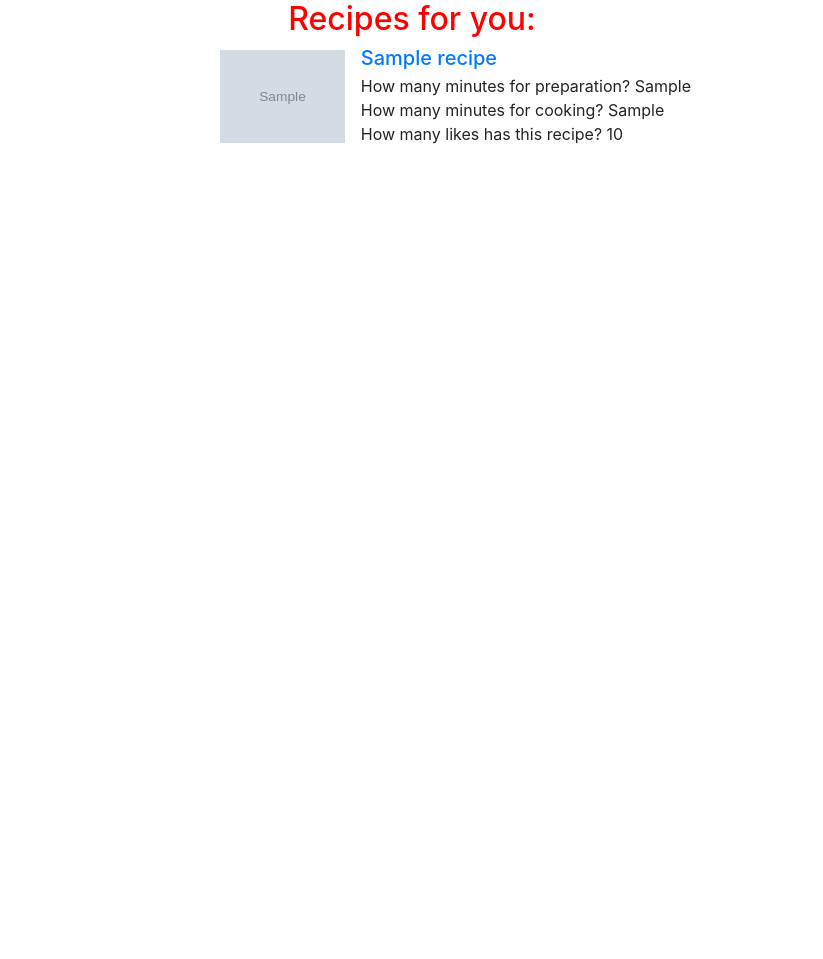
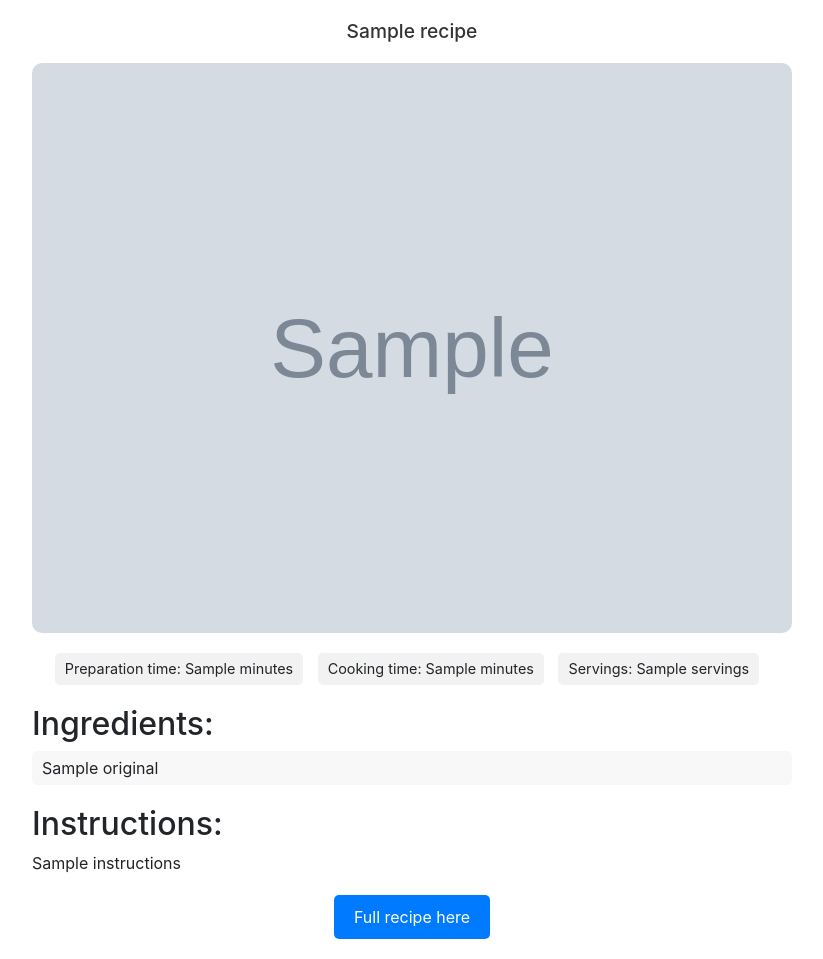
Before and after one commit to Kevin44France/FoodAssistant, a Flask app: template webApp/templates/recipes.html in a window 1280 px wide. Shown: the whole page, without its empty margins (228-1051 px from the left). Before the commit the page ends 144 px from the top, so only its background shows below. Run offline with Flask 3, Linux system fonts and the light colour scheme; the template is opened without the code that fills it: most values are stand-ins (such as "Sample title", 1, 10 or a date in 2020); grey boxes marked "Sample" are stand-in pictures; some libraries are stand-ins or nearby versions.

Commit message:
Working with json file

```diff
--- a/webApp/app.py
+++ b/webApp/app.py
@@ -1,3 +1,5 @@
+import json
+
 from flask import Flask, render_template, request
 
 import requests
@@ -15,57 +17,30 @@ find = "recipes/findByIngredients"
 randomFind = "recipes/random"
 
 
+def find_recipe_by_id(recipe_id):
+    with open('../Data/dataset.json', 'r') as file:
+        data = json.load(file)
+        for recipe in data['recipes']:
+            if recipe['id'] == recipe_id:
+                return recipe
+    return None  # Retourne None si aucune recette n'est trouvée
+
+
 @app.route('/')
 def search_page():
-    return render_template('search.html')
+    with open('../Data/dataset.json', 'r') as file:
+        data = json.load(file)
+    return render_template('search.html', recipes=data['recipes'])
 
 
-@app.route('/recipes')
-def get_recipes():
-    if str(request.args['ingridients']).strip() != "":
-        # If there is a list of ingridients -> list
-        querystring = {"number": "5", "ranking": "1", "ignorePantry": "false",
-                       "ingredients": request.args['ingridients']}
-        response = requests.request("GET", url + find, headers=headers, params=querystring).json()
-        return render_template('recipes.html', recipes=response)
+@app.route('/recipe/<int:recipe_id>')
+def recipe_detail(recipe_id):
+    recipe = find_recipe_by_id(recipe_id)
+    if recipe:
+        return render_template('recipes.html', recipe=recipe)
     else:
-        # Random recipes
-        querystring = {"number": "5"}
-        response = requests.request("GET", url + randomFind, headers=headers, params=querystring).json()
-        print(response)
-        return render_template('recipes.html', recipes=response['recipes'])
-
-
-@app.route('/recipe')
-def get_recipe():
-    recipe_id = request.args['id']
-    recipe_info_endpoint = "recipes/{0}/information".format(recipe_id)
-    ingedientsWidget = "recipes/{0}/ingredientWidget.json".format(recipe_id)
-    equipmentWidget = "recipes/{0}/equipmentWidget.json".format(recipe_id)
-
-    recipe_info = requests.request("GET", url + recipe_info_endpoint, headers=headers).json()
-
-    recipe_headers = {
-        'x-rapidapi-host': "spoonacular-recipe-food-nutrition-v1.p.rapidapi.com",
-        'x-rapidapi-key': "5ffebd22e0msh81794727dc35776p116ef2jsn0264b6e23bd5",
-        'accept': "application/json"
-    }
-    querystring = {"defaultCss": "true", "showBacklink": "false"}
-
-    recipe_info['inregdientsWidget'] = requests.request("GET", url + ingedientsWidget, headers=recipe_headers,
-                                                        params=querystring).text
-    recipe_info['equipmentWidget'] = requests.request("GET", url + equipmentWidget, headers=recipe_headers,
-                                                      params=querystring).text
-    print("Ingredient Widget URL:", url + ingedientsWidget)
-    print("Ingredient Widget Headers:", recipe_headers)
-    print("Ingredient Widget Querystring:", querystring)
-
-    # Make the request
-    ingredient_widget_response = requests.request("GET", url + ingedientsWidget, headers=recipe_headers,
-                                                  params=querystring)
-    print("Ingredient Widget Response:", ingredient_widget_response.text)
-
-    return render_template('recipe.html', recipe=recipe_info)
+        # Gérer le cas où la recette n'est pas trouvée
+        return "Recette non trouvée", 404
 
 
 if __name__ == '__main__':
--- a/webApp/static/styles/style.css
+++ b/webApp/static/styles/style.css
@@ -1,32 +1,114 @@
-/* static/styles/style.css */
-body {
-    background-color: #f8f9fa;
-    font-family: 'Arial', sans-serif;
-    text-align: center;
-    margin-top: 50px;
+.recipe-container {
+    display: grid;
+    grid-template-columns: repeat(auto-fill, minmax(250px, 1fr));
+    grid-gap: 20px;
+    padding: 20px;
 }
 
-h2 {
+.recipe-card {
+    background: #fff;
+    border-radius: 10px;
+    overflow: hidden;
+    box-shadow: 0 2px 5px rgba(0,0,0,0.1);
+}
+
+.recipe-image {
+    width: 100%;
+    height: 200px;
+    object-fit: cover;
+    border-top-left-radius: 10px;
+    border-top-right-radius: 10px;
+}
+
+.recipe-info {
+    padding: 15px;
+}
+
+.recipe-title {
+    color: #333;
+    text-decoration: none;
+    font-size: 1.2em;
+}
+
+.recipe-title:hover {
     color: #007bff;
 }
 
-form {
-    max-width: 50%;
-    margin: 0 auto;
+@media (max-width: 768px) {
+    .recipe-container {
+        grid-template-columns: 1fr;
+    }
+}
+.recipe-detail-container {
+    max-width: 800px;
+    margin: auto;
+    padding: 20px;
+}
+
+.recipe-title {
+    color: #333;
+    text-align: center;
     margin-bottom: 20px;
 }
 
-input[type="text"] {
-    width: 100%;
-    padding: 10px;
-    box-sizing: border-box;
-    margin-bottom: 10px;
+.recipe-image-container {
+    text-align: center;
+    margin-bottom: 20px;
 }
 
-button {
+.recipe-image {
+    max-width: 100%;
+    height: auto;
+    border-radius: 10px;
+}
+
+.recipe-meta {
+    text-align: center;
+    margin-bottom: 20px;
+}
+
+.recipe-meta span {
+    display: inline-block;
+    margin-right: 10px;
+    font-size: 0.9em;
+    background: #f2f2f2;
+    padding: 5px 10px;
+    border-radius: 5px;
+}
+
+.ingredients-list {
+    list-style: none;
+    padding: 0;
+    margin-bottom: 20px;
+}
+
+.ingredients-list li {
+    background: #f8f8f8;
+    padding: 5px 10px;
+    margin-bottom: 5px;
+    border-radius: 5px;
+}
+
+.instructions {
+    margin-bottom: 20px;
+}
+
+.source-link {
+    text-align: center;
+    margin-top: 20px;
+}
+
+.source-link a {
+    display: inline-block;
+    background: #007bff;
+    color: white;
     padding: 10px 20px;
-    background-color: #007bff;
-    color: #fff;
-    border: none;
-    cursor: pointer;
+    border-radius: 5px;
+    text-decoration: none;
 }
+
+@media (max-width: 768px) {
+    .recipe-detail-container {
+        padding: 10px;
+    }
+}
--- a/webApp/templates/base.html
+++ b/webApp/templates/base.html
@@ -8,19 +8,6 @@
     <!-- Bootstrap CSS -->
     <link rel="stylesheet" href="https://stackpath.bootstrapcdn.com/bootstrap/4.2.1/css/bootstrap.min.css"
           integrity="sha384-GJzZqFGwb1QTTN6wy59ffF1BuGJpLSa9DkKMp0DgiMDm4iYMj70gZWKYbI706tWS" crossorigin="anonymous">
-
-    <!-- Optional JavaScript -->
-    <!-- jQuery first, then Popper.js, then Bootstrap JS -->
-    <script src="https://code.jquery.com/jquery-3.3.1.slim.min.js"
-            integrity="sha384-q8i/X+965DzO0rT7abK41JStQIAqVgRVzpbzo5smXKp4YfRvH+8abtTE1Pi6jizo"
-            crossorigin="anonymous"></script>
-    <script src="https://cdnjs.cloudflare.com/ajax/libs/popper.js/1.14.6/umd/popper.min.js"
-            integrity="sha384-wHAiFfRlMFy6i5SRaxvfOCifBUQy1xHdJ/yoi7FRNXMRBu5WHdZYu1hA6ZOblgut"
-            crossorigin="anonymous"></script>
-    <script src="https://stackpath.bootstrapcdn.com/bootstrap/4.2.1/js/bootstrap.min.js"
-            integrity="sha384-B0UglyR+jN6CkvvICOB2joaf5I4l3gm9GU6Hc1og6Ls7i6U/mkkaduKaBhlAXv9k"
-            crossorigin="anonymous"></script>
-
     <title>{% block title %} Base page {% endblock %}</title>
 </head>
 <body>
--- a/webApp/templates/recipes.html
+++ b/webApp/templates/recipes.html
@@ -1,27 +1,33 @@
 {% extends 'base.html' %}
-{% block title %} Recipes searcher {% endblock %}
+
 {% block body %}
-<h2 style="text-align: center"><a href="/" style="text-decoration: none; color:red"> Recipes for you: </a></h2>
-<div style="margin-left:35%;">
-    <ul class="list-unstyled">
-        {% for recipe in recipes %}
-        <li class="media">
-            <img src="{{recipe['image']}}" class="align-self-center mr-3" alt="..." width="15%" height="15%">
-            <div class="media-body">
-                <h5 class="mt-0 mb-1"><a href="/recipe?id={{ recipe['id'] }}">{{ recipe['title'] }}</a></h5>
-                {% if 'likes' not in recipe%}
-                How many minutes for preparation? {{recipe['preparationMinutes']}} <br>
-                How many minutes for cooking? {{recipe['cookingMinutes']}} <br>
-                How many likes has this recipe? {{recipe['aggregateLikes']}} <br>
-                {% else %}
-                How many your ingridients? {{recipe['usedIngredientCount']}} <br>
-                How many missed ingridients? {{recipe['missedIngredientCount']}} <br>
-                How many likes has this recipe? {{recipe['likes']}} <br>
-                {% endif %}
-            </div>
-        </li>
-        <br>
+<div class="recipe-detail-container">
+    <h1 class="recipe-title">{{ recipe['title'] }}</h1>
+
+    <div class="recipe-image-container">
+        <img src="{{ recipe['image'] }}" alt="{{ recipe['title'] }}" class="recipe-image">
+    </div>
+
+    <div class="recipe-meta">
+        <span>Preparation time: {{ recipe['preparationMinutes'] }} minutes</span>
+        <span>Cooking time: {{ recipe['cookingMinutes'] }} minutes</span>
+        <span>Servings: {{ recipe['servings'] }}</span>
+    </div>
+
+    <h2>Ingredients:</h2>
+    <ul class="ingredients-list">
+        {% for ingredient in recipe['extendedIngredients'] %}
+        <li>{{ ingredient['original'] }}</li>
         {% endfor %}
     </ul>
+
+    <h2>Instructions:</h2>
+    <div class="instructions">
+        {{ recipe['instructions'] | safe }}
+    </div>
+
+    <div class="source-link">
+        <a href="{{ recipe['sourceUrl'] }}" target="_blank">Full recipe here</a>
+    </div>
 </div>
 {% endblock %}
```
Also changed, not shown: webApp/templates/recipe.html (deleted, +0 -18 lines), webApp/templates/search.html (+14 -11 lines).
